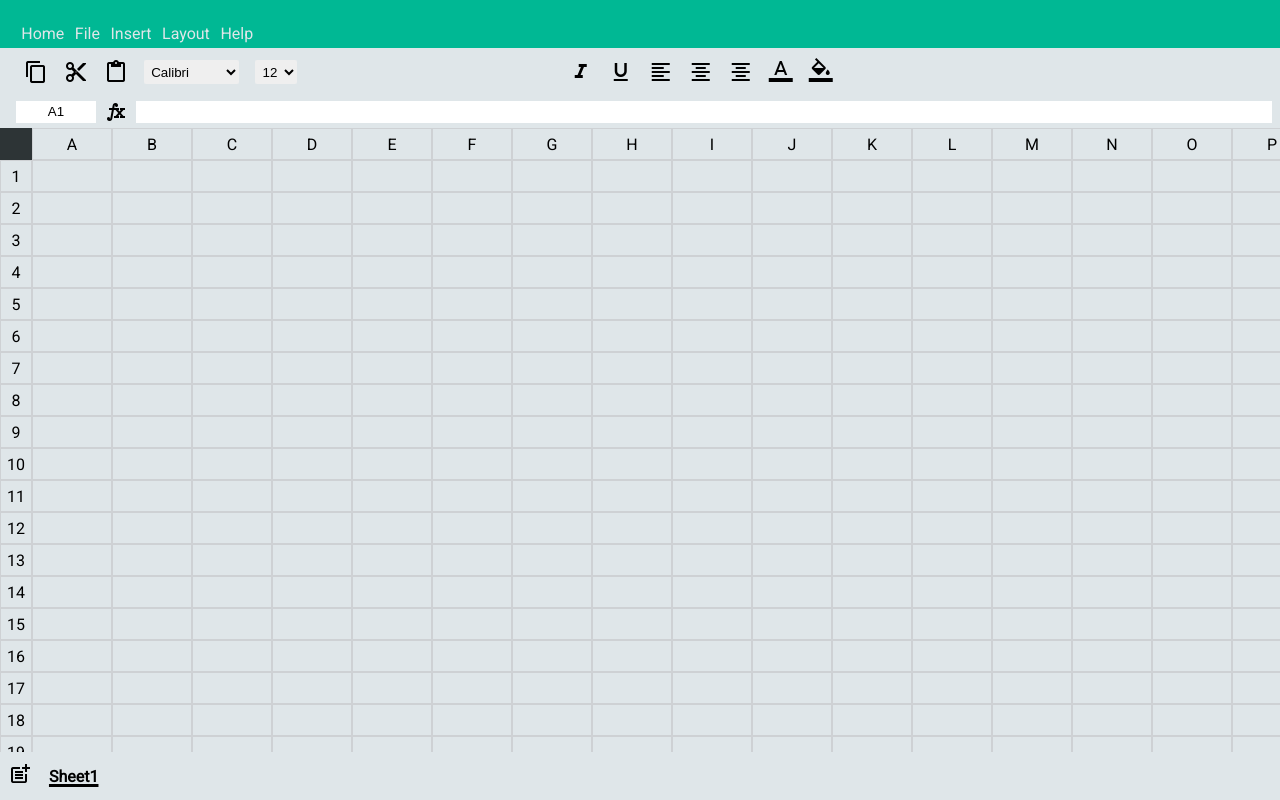
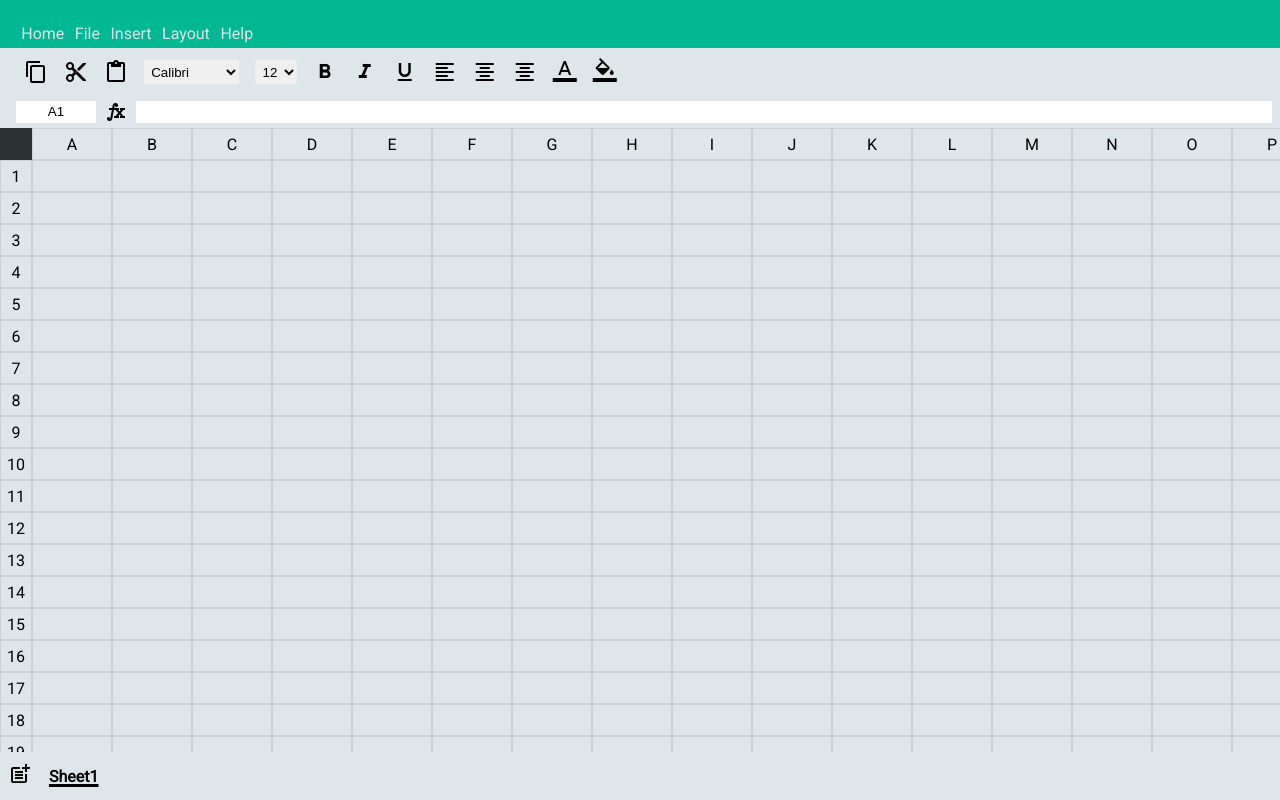
Before and after one commit to matrecode/Excel-Clone, a plain HTML site: page index.html in a window 1280 px wide. Drawn offline with nearby package versions, Linux system fonts and the light colour scheme.

```diff
--- a/index.html
+++ b/index.html
@@ -46,7 +46,7 @@
         <option value="16">16</option>
         <option value="18">18</option>
       </select>
-      <span class="material-icons bold"> formatbold </span>
+      <span class="material-icons bold"> format_bold </span>
       <span class="material-icons italic"> format_italic </span>
       <span class="material-icons underline"> format_underlined </span>
       <span class="left material-icons alignment"> format_align_left </span>
```
Also changed, not shown: grid.js (+11 -7 lines).
